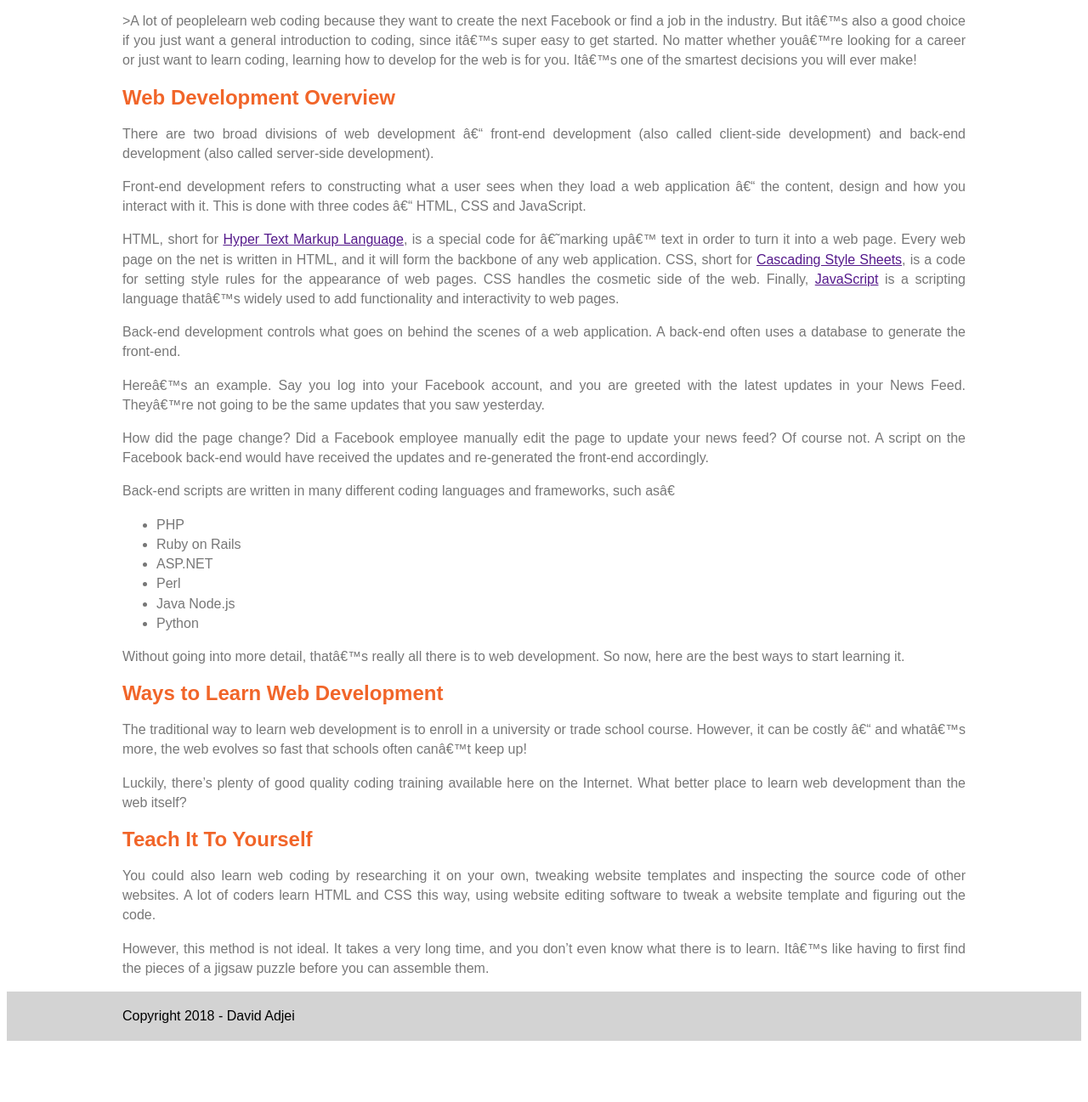
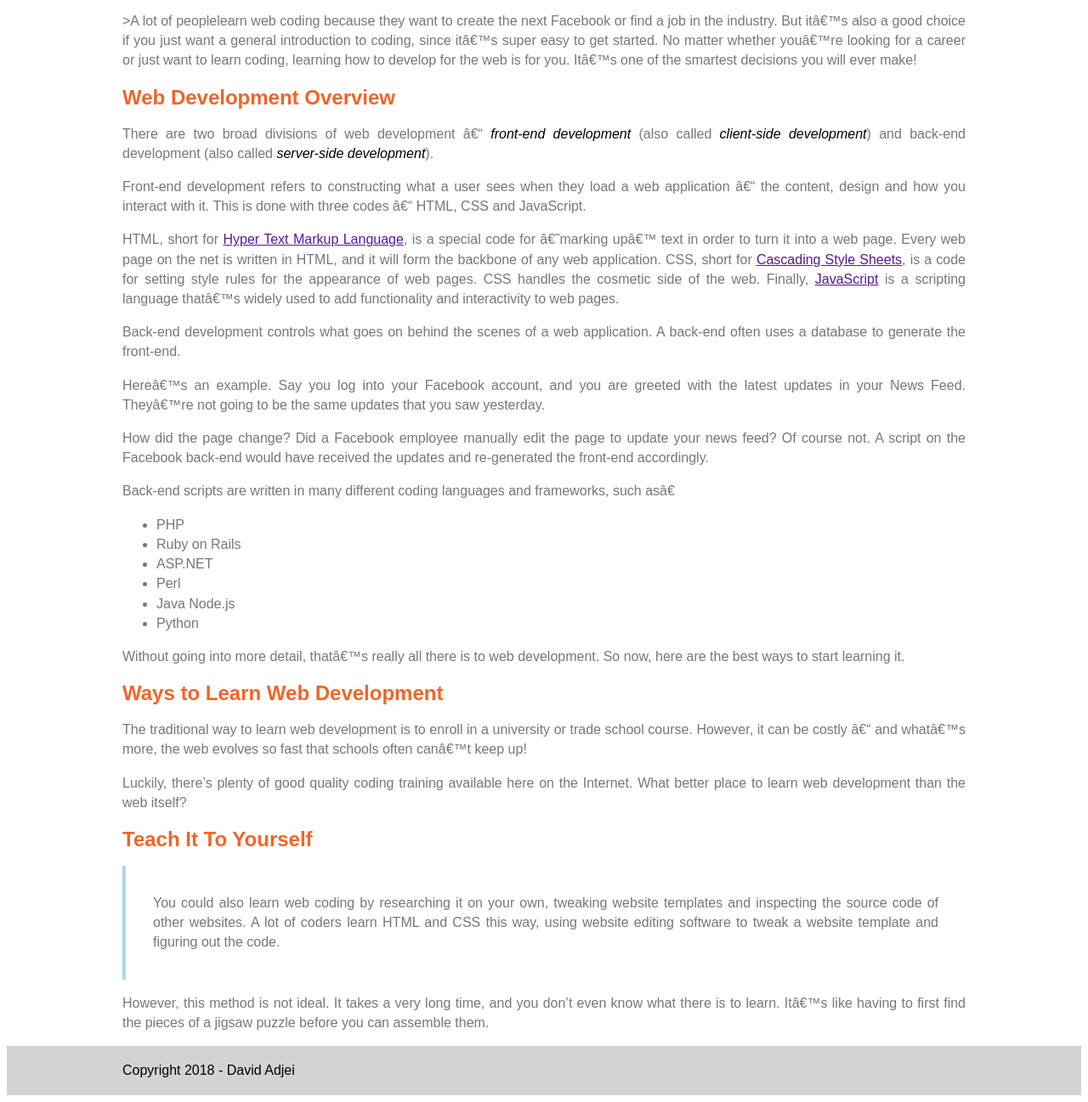
Before and after one commit to daveadjei/blog, a plain HTML site: page index.html in a window 1280 px wide. Shown: the part 709-2006 px from the top of the page at 85% size. Before the commit the page ends 1942 px from the top, so only its background shows below. Drawn offline with Linux system fonts and the light colour scheme; a script that the page names is missing.

Commit message:
added bonus

```diff
--- a/css/layout.css
+++ b/css/layout.css
@@ -43,8 +43,17 @@ footer
 
 }
 .post-body p{
-    text-align: justify;
+    text-align: justify;}
+
+    .post-body em {
+        color: black;
+}
+h2{
+    color:
+    #f16529;}
+
+.highlight{
+border-left: 4px lightblue solid;
+padding: 2em;
 
 }
-h2{color:
-    #f16529;}
--- a/index.html
+++ b/index.html
@@ -47,8 +47,8 @@
                 <h2>Web Development Overview </h2>
 
                 <p>There
-                are two broad divisions of web development â€“ front-end development (also called client-side development)
-                and back-end development (also called server-side development).</p>
+                are two broad divisions of web development â€“ <em>front-end development</em> (also called <em>client-side development</em>)
+                and back-end development (also called <em>server-side development</em>).</p>
 
                 <p>Front-end development refers to constructing
                 what a user sees when they load a web application â€“ the content, design and how you interact with it. This
@@ -97,7 +97,7 @@
                 web development than the web itself?</p>
 
                  <h2>Teach It To Yourself</h2>
-                 <p>You could also learn web coding by researching
+                 <p class="highlight">You could also learn web coding by researching
                 it on your own, tweaking website templates and inspecting the source code of other websites. A lot of coders
                 learn HTML and CSS this way, using website editing software to tweak a website template and figuring out
                 the code.</p>
```
